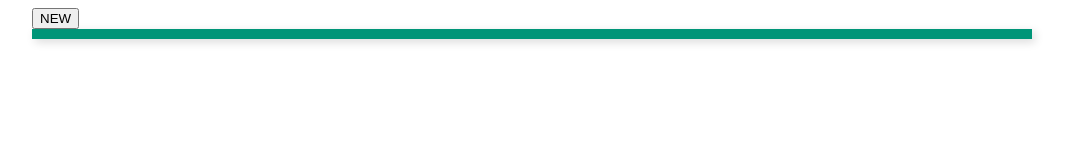
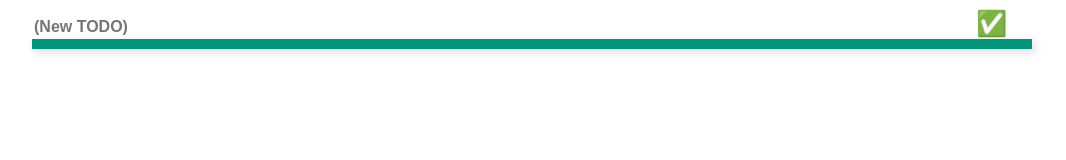
Before and after one commit to sps-cl/2D-VAP-git-final-Hava, a plain HTML site: page index.html in a window 1280 px wide. Shown: the whole page, without its empty margins (108-1174 px from the left). Drawn offline with Linux system fonts and the light colour scheme.

Commit message:
Add abilito to write todo before adding

```diff
--- a/index.html
+++ b/index.html
@@ -8,7 +8,8 @@
     </head>
     <body>
         <div>
-            <button onclick="NewTodo()">NEW</button>
+            <input class="todo_new" placeholder="(New TODO)">
+            <button onclick="NewTodo()">✅</button>
             <div class="todo_container"></div>
         </div>
     </body>
--- a/main.js
+++ b/main.js
@@ -1,7 +1,9 @@
 function NewTodo() {
-    //Create the todo_container
+    //Get DOM elements
     const todoContainer = document.getElementsByClassName("todo_container")[0];
+    const newTodo = document.getElementsByClassName("todo_new")[0];
 
+    if(newTodo.value != ""){
         //Add Todo Object into the container
         const todoDiv = document.createElement("div");
             todoDiv.classList.add("todo");
@@ -14,6 +16,8 @@ function NewTodo() {
             todoValue.type = "text";
             todoValue.classList.add("todo_value");
             todoValue.placeholder = "(empty)";
+            todoValue.value = newTodo.value;
+            newTodo.value = "";
 
         const removeButton = document.createElement("button");
             removeButton.classList.add("todo_remove");
@@ -27,6 +31,8 @@ function NewTodo() {
 
         todoContainer.appendChild(todoDiv);
     }
+    else alert("Can't add empty TODO");
+}
 
 function RemoveTodo(button) {
     button.parentElement.remove();
--- a/styles.css
+++ b/styles.css
@@ -10,6 +10,16 @@ body{
     box-shadow: 3px 3px 10px rgba(0, 0, 0, 0.15);
     border-top: 5px solid #009578;
     border-bottom: 5px solid #009578;
+}
+
+.todo_new{
+    border: none;
+    outline: none;
+    font-family: 'Quicksand', sans-serif;
+    font-size: 1em;
+    font-weight: bold;
+    flex-grow: 1;
+    width: 930px;
 }
 
 .todo{
@@ -27,8 +37,9 @@ body{
     font-weight: bold;
     flex-grow: 1;
 }
-.todo_remove{
+button{
     font-size: 25px;
+    margin: 0px;
     background: none;
     border: none;
 }
@@ -38,7 +49,6 @@ body{
     background-color: #eeeeee;
 }
 
-
 .todo:has(.todo_remove:hover){
     background-color: lightcoral;
 }
```
Lines whose indentation alone changed are shown as unchanged.
